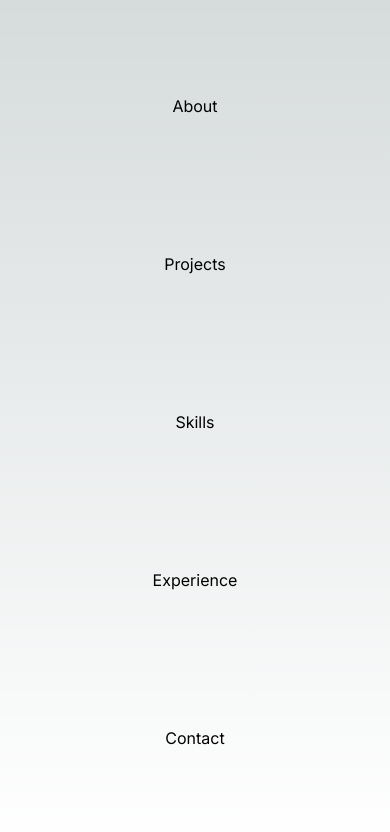
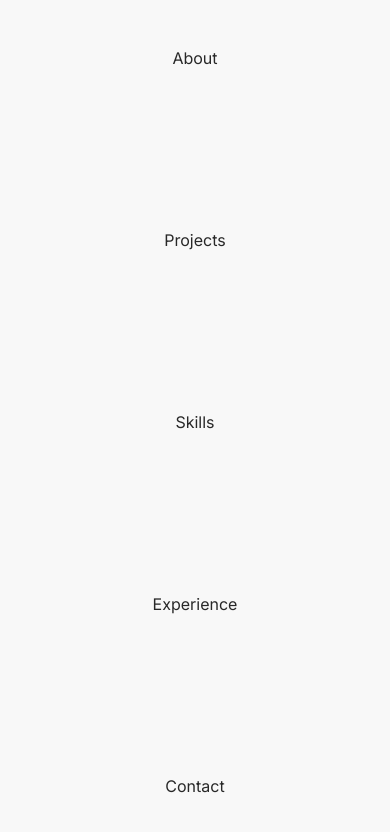
Before and after one commit to climaxmba/portfolio, a Next.js app: page / in a window 390 px wide. Shown: the top 832 px of the page. Built offline with nearby package versions, Linux system fonts and the light colour scheme.

Commit message:
Set up global styles

```diff
--- a/src/app/globals.scss
+++ b/src/app/globals.scss
@@ -1,107 +1,43 @@
-:root {
-  --max-width: 1100px;
-  --border-radius: 12px;
-  --font-mono: ui-monospace, Menlo, Monaco, "Cascadia Mono", "Segoe UI Mono",
-    "Roboto Mono", "Oxygen Mono", "Ubuntu Monospace", "Source Code Pro",
-    "Fira Mono", "Droid Sans Mono", "Courier New", monospace;
-
-  --foreground-rgb: 0, 0, 0;
-  --background-start-rgb: 214, 219, 220;
-  --background-end-rgb: 255, 255, 255;
-
-  --primary-glow: conic-gradient(
-    from 180deg at 50% 50%,
-    #16abff33 0deg,
-    #0885ff33 55deg,
-    #54d6ff33 120deg,
-    #0071ff33 160deg,
-    transparent 360deg
-  );
-  --secondary-glow: radial-gradient(
-    rgba(255, 255, 255, 1),
-    rgba(255, 255, 255, 0)
-  );
-
-  --tile-start-rgb: 239, 245, 249;
-  --tile-end-rgb: 228, 232, 233;
-  --tile-border: conic-gradient(
-    #00000080,
-    #00000040,
-    #00000030,
-    #00000020,
-    #00000010,
-    #00000010,
-    #00000080
-  );
-
-  --callout-rgb: 238, 240, 241;
-  --callout-border-rgb: 172, 175, 176;
-  --card-rgb: 180, 185, 188;
-  --card-border-rgb: 131, 134, 135;
-}
-
-@media (prefers-color-scheme: dark) {
-  :root {
-    --foreground-rgb: 255, 255, 255;
-    --background-start-rgb: 0, 0, 0;
-    --background-end-rgb: 0, 0, 0;
-
-    --primary-glow: radial-gradient(rgba(1, 65, 255, 0.4), rgba(1, 65, 255, 0));
-    --secondary-glow: linear-gradient(
-      to bottom right,
-      rgba(1, 65, 255, 0),
-      rgba(1, 65, 255, 0),
-      rgba(1, 65, 255, 0.3)
-    );
-
-    --tile-start-rgb: 2, 13, 46;
-    --tile-end-rgb: 2, 5, 19;
-    --tile-border: conic-gradient(
-      #ffffff80,
-      #ffffff40,
-      #ffffff30,
-      #ffffff20,
-      #ffffff10,
-      #ffffff10,
-      #ffffff80
-    );
-
-    --callout-rgb: 20, 20, 20;
-    --callout-border-rgb: 108, 108, 108;
-    --card-rgb: 100, 100, 100;
-    --card-border-rgb: 200, 200, 200;
-  }
-}
-
 * {
   box-sizing: border-box;
   padding: 0;
   margin: 0;
 }
 
-html,
-body {
-  max-width: 100vw;
-  overflow-x: hidden;
+:root {
+  --max-width: 1100px;
+  --border-radius: 6px;
 }
 
 body {
-  color: rgb(var(--foreground-rgb));
-  background: linear-gradient(
-      to bottom,
-      transparent,
-      rgb(var(--background-end-rgb))
-    )
-    rgb(var(--background-start-rgb));
+  padding: 0;
+  display: flex;
+  flex-direction: column;
+  align-items: center;
+
+  --fgcolor: #282828;
+  --bgcolor: #f8f8f8;
+  --accentcolor: #3a6b5a;
+
+  &[theme-dark] {
+    --fgcolor: #f8f8f8;
+    --bgcolor: #282828;
+    --accentcolor: #8affd8;
+  }
+
+  color: var(--fgcolor);
+  background-color: var(--bgcolor);
 }
 
-a {
-  color: inherit;
-  text-decoration: none;
+:where(h1, h2, h3, h4, h5, h6) {
+  color: var(--accentcolor);
 }
 
-@media (prefers-color-scheme: dark) {
-  html {
-    color-scheme: dark;
-  }
+button {
+  padding: 12px 16px;
+  border-radius: var(--border-radius);
+  background-color: var(--accentcolor);
+  color: var(--bgcolor);
+  border: none;
+  font-weight: 600;
 }
--- a/src/app/page.module.scss
+++ b/src/app/page.module.scss
@@ -3,8 +3,10 @@
   flex-direction: column;
   justify-content: space-between;
   align-items: center;
-  padding: 6rem;
+  padding: 3rem 0;
+
   min-height: 100vh;
+  width: clamp(280px, 100vw, 1024px);
 }
 
 // /* Enable hover only on non-touch devices */
```
